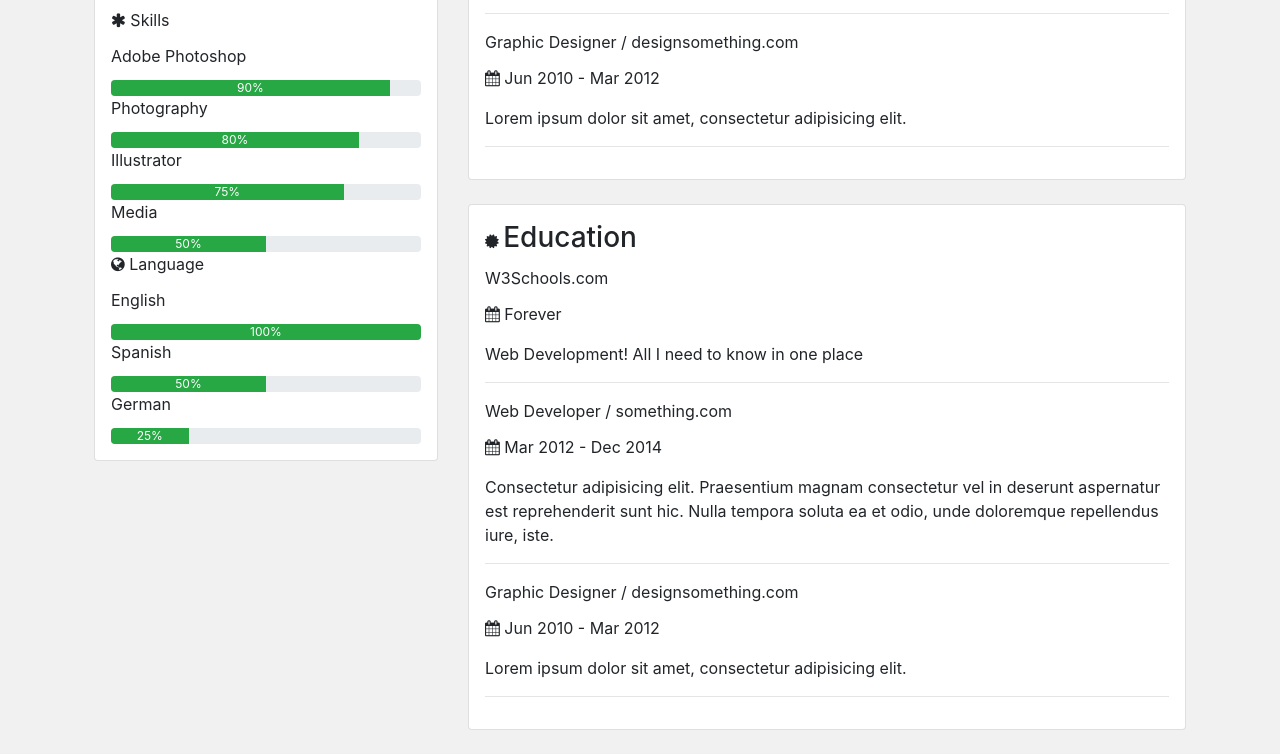
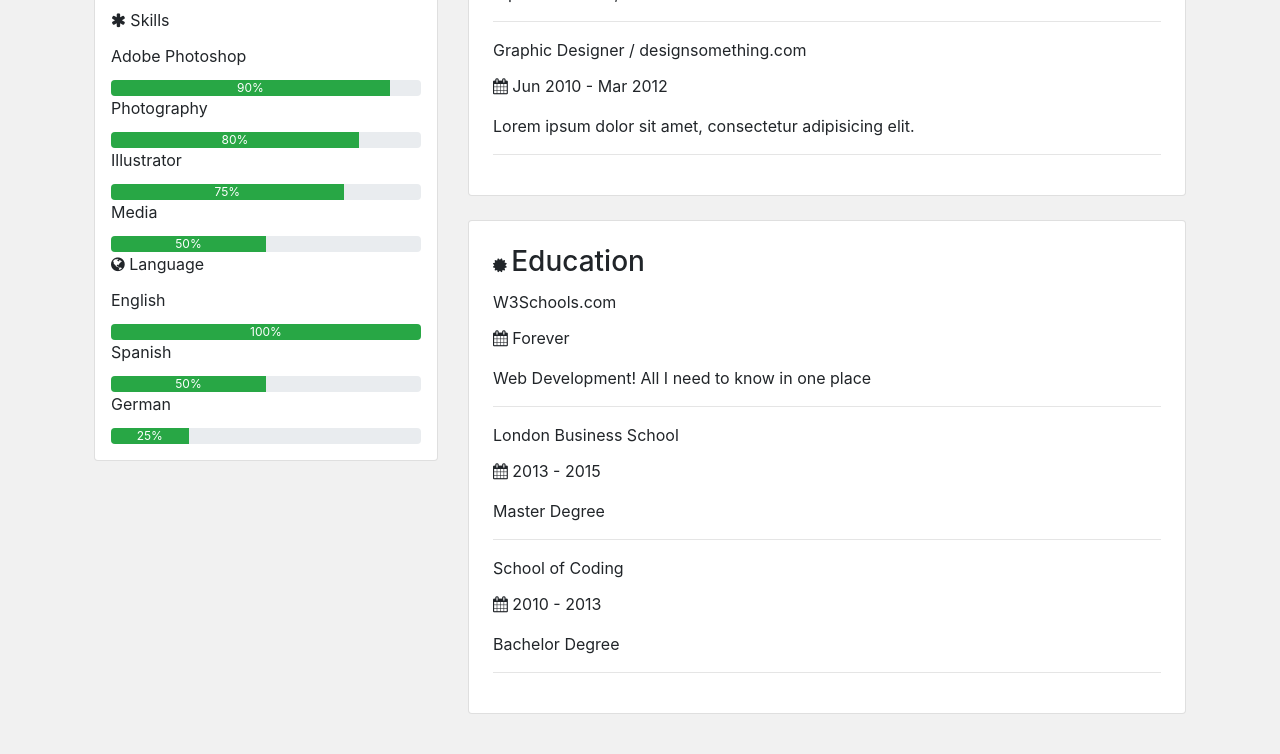
Before and after one commit to codeKingMike/cv-template, a plain HTML site: page index.html in a window 1280 px wide. Shown: the part 419-1173 px from the top of the page. Drawn offline with nearby package versions, Linux system fonts and the light colour scheme.

Commit message:
made a few changes

```diff
--- a/index.html
+++ b/index.html
@@ -125,7 +125,7 @@
             <!-- RIGHT SIDE OF COL -->
             <div class="col-md-8">
                 <!-- TOP CARD -->
-                <div class="card top-right-side">
+                <div class="card top-right-side p-2">
                     <div class="card-body p-3">
                         <div class="work">
                             <i class="fa fa-suitcase" aria-hidden="true"></i>
@@ -160,7 +160,7 @@
                     </div>
                 </div>
                 <!-- BOTTOM CARD -->
-                <div class="card bottom-right-side">
+                <div class="card bottom-right-side p-2">
                     <div class="card-body p-3">
                         <div class="work">
                             <i class="fa fa-certificate" aria-hidden="true"></i>
@@ -175,19 +175,18 @@
                             <hr>
 
 
-                            <p class="card-title">Web Developer / something.com</p>
+                            <p class="card-title">London Business School</p>
                             <i class="fa fa-calendar" aria-hidden="true"></i>
-                            <p class="card-text title">Mar 2012 - Dec 2014 </p>
-                            <p class="card-text">Consectetur adipisicing elit. Praesentium magnam consectetur vel in deserunt aspernatur est reprehenderit sunt hic.
-                            Nulla tempora soluta ea et odio, unde doloremque repellendus iure, iste.</p>
+                            <p class="card-text title">2013 - 2015</p>
+                            <p class="card-text">Master Degree</p>
 
                             <hr>
 
 
-                            <p class="card-title">Graphic Designer / designsomething.com</p>
+                            <p class="card-title">School of Coding</p>
                             <i class="fa fa-calendar" aria-hidden="true"></i>
-                            <p class="card-text title">Jun 2010 - Mar 2012 </p>
-                            <p class="card-text">Lorem ipsum dolor sit amet, consectetur adipisicing elit.</p>
+                            <p class="card-text title">2010 - 2013 </p>
+                            <p class="card-text">Bachelor Degree</p>
 
                             <hr>
                         </div>
```
